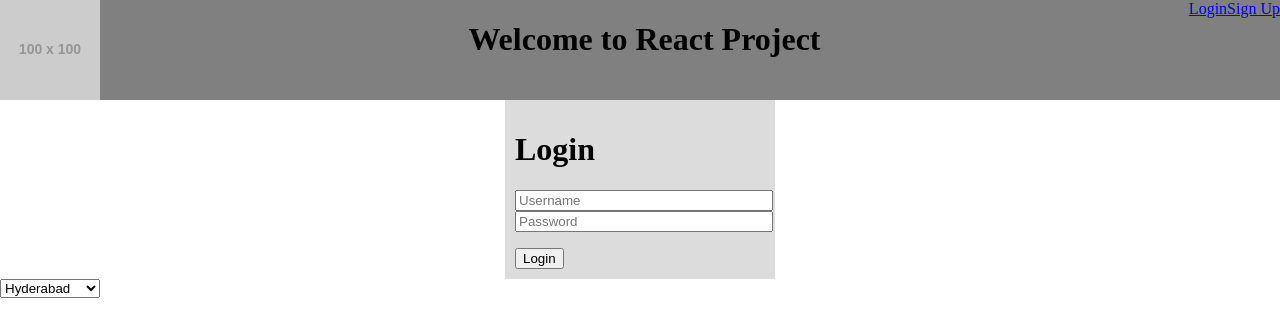
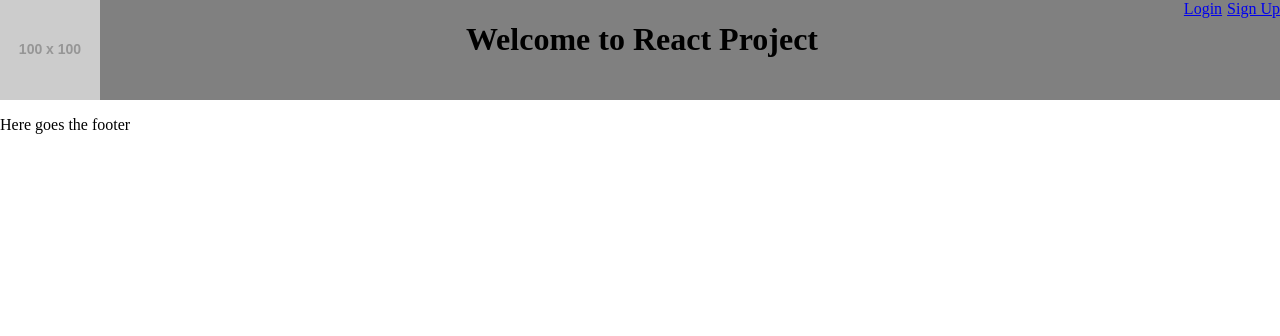
Before and after one commit to mouleesh/subhash-react, a React (Vite) app: page / in a window 1280 px wide. Shown: the top 336 px of the page. Built offline with nearby package versions, Linux system fonts and the light colour scheme.

Commit message:
Initial commit on react router

```diff
--- a/package.json
+++ b/package.json
@@ -11,7 +11,8 @@
   },
   "dependencies": {
     "react": "^19.0.0",
-    "react-dom": "^19.0.0"
+    "react-dom": "^19.0.0",
+    "react-router": "^7.5.1"
   },
   "devDependencies": {
     "@eslint/js": "^9.22.0",
--- a/src/App.jsx
+++ /dev/null
@@ -1,71 +0,0 @@
-import { useState } from "react";
-import App1 from "./App1";
-import "./App.css";
-import Header from "./Header";
-import Login from "./auth/Login";
-import usersData from "./userData";
-import Signup from "./auth/Signup";
-
-
-function App() {
-  	const [username, setUsername] = useState("");
-    const [password, setPassword] = useState("");
-    const [errorMessage, setErrorMessage] = useState("");
-	const [usersArr, setUserArr] = useState(usersData);
-
-    const handleUsernameChange = (e) => {
-        setUsername(e.target.value)
-    }
-
-    const handlePasswordChange = (e) => {
-        setPassword(e.target.value)
-    }
-
-    const handleSubmit = () => {
-        if(username === ""){
-            setErrorMessage("Please enter the username");
-            return;
-        }
-        if(password === ""){
-            setErrorMessage("Please enter the password");
-            return;
-        }
-
-        if(usersArr.some(a => (a.username === username && a.password === password))){
-            alert("Login successful")
-        } else {
-            setErrorMessage("Wrong credentials!")
-        }
-    }
-
-  return (
-    <>
-      <Header />
-      <Login
-	  	a={"Login"}
-	  	username={username}
-		password={password}
-		errorMessage={errorMessage}
-		handlePasswordChange={handlePasswordChange}
-		handleUsernameChange={handleUsernameChange}
-		handleSubmit={handleSubmit}/>
-
-		<Signup />
-    </>
-  )
-}
-
-export default App
-
-//Types of components
-//1. Functional Component or Presentational Component or Dumb Component
-
-//2. Class based Component or Smart Component
-//Life Cycle Methods
-// - ComponentDidMount
-// - ComponentDidUpdate
-// - ShouldComponentUpdate
-// - render
-// - ComponentWillReceiveProps
-// - getDerivedStatesFromProps
-// - ComponentWillUnMount
--- a/src/App1.jsx
+++ /dev/null
@@ -1,12 +0,0 @@
-function App1() {
-
-    return (
-      <>
-        <h1>Hello, Welcome to React! App1</h1>
-        <h1>Hello, Welcome to React! App1</h1>
-
-      </>
-    )
-  }
-
-  export default App1
--- a/src/Header.jsx
+++ b/src/Header.jsx
@@ -1,10 +1,12 @@
+import { Link } from "react-router";
+
 function Header(){
     return <div id={"header"}>
     <img src="https://placehold.co/100x100/png" />
     <h1 >Welcome to React Project</h1>
-    <span>
-      <a id="login-button-header" href={"#"}>Login</a>
-      <a id="signup-button-header" href={"#"}>Sign Up</a>
+    <span class="button-header">
+      <Link style={{marginRight: "5px"}} to={"/login"}>Login</Link>
+      <Link to={"/sign-up"}>Sign Up</Link>
     </span>
   </div>
 }
--- /dev/null
+++ b/src/PublicLayout.jsx
@@ -0,0 +1,29 @@
+import { Outlet } from "react-router";
+import "./App.css";
+import Header from "./Header";
+
+function PublicLayout() {
+
+  return (
+    <>
+      	<Header />
+		    <Outlet />
+		    <p>Here goes the footer</p>
+    </>
+  )
+}
+
+export default PublicLayout
+
+//Types of components
+//1. Functional Component or Presentational Component or Dumb Component
+
+//2. Class based Component or Smart Component
+//Life Cycle Methods
+// - ComponentDidMount
+// - ComponentDidUpdate
+// - ShouldComponentUpdate
+// - render
+// - ComponentWillReceiveProps
+// - getDerivedStatesFromProps
+// - ComponentWillUnMount
--- a/src/auth/Login.jsx
+++ b/src/auth/Login.jsx
@@ -1,8 +1,39 @@
+import { useState } from "react";
+import usersData from "./../userData";
 
-function Login({a, username, password, errorMessage, handlePasswordChange, handleUsernameChange, handleSubmit}){
+function Login(){
+    const [username, setUsername] = useState("");
+    const [password, setPassword] = useState("");
+    const [errorMessage, setErrorMessage] = useState("");
+	const [usersArr, setUserArr] = useState(usersData);
+
+    const handleUsernameChange = (e) => {
+        setUsername(e.target.value)
+    }
+
+    const handlePasswordChange = (e) => {
+        setPassword(e.target.value)
+    }
+
+    const handleSubmit = () => {
+        if(username === ""){
+            setErrorMessage("Please enter the username");
+            return;
+        }
+        if(password === ""){
+            setErrorMessage("Please enter the password");
+            return;
+        }
+
+        if(usersArr.some(a => (a.username === username && a.password === password))){
+            alert("Login successful")
+        } else {
+            setErrorMessage("Wrong credentials!")
+        }
+    }
 
     return <div id={"login-box"}>
-        <h1>{a}</h1>
+
         <input
             onChange={handleUsernameChange}
             value={username}
--- a/src/index.css
+++ b/src/index.css
@@ -21,3 +21,8 @@ body {
   min-width: 320px;
   min-height: 100vh;
 }
+
+.button-header{
+  display: flex;
+  gap: 5px;
+}
--- a/src/main.jsx
+++ b/src/main.jsx
@@ -1,9 +1,23 @@
 import { StrictMode } from 'react'
 import { createRoot } from 'react-dom/client'
-import App from './App.jsx'
+import PublicLayout from './PublicLayout.jsx'
+import { BrowserRouter, Routes, Route } from "react-router";
+import Signup from './auth/Signup.jsx';
+import Login from './auth/Login.jsx';
+
 
 createRoot(document.getElementById('root')).render(
   <StrictMode>
-    <App />
+    <BrowserRouter>
+      <Routes>
+        <Route path="/" element={<PublicLayout />} >
+          <Route path="/login" element={<Login />} />
+          <Route path="/sign-up" element={<Signup />} />
+        </Route>
+        {/* <Route path="/" element={<PrivateLayout />} >
+          <Route path="/home" element={<Home />} />
+        </Route> */}
+      </Routes>
+    </BrowserRouter>
   </StrictMode>,
 )
```
Also changed, not shown: 1 other file (tests, documents, lock files or other folders).
